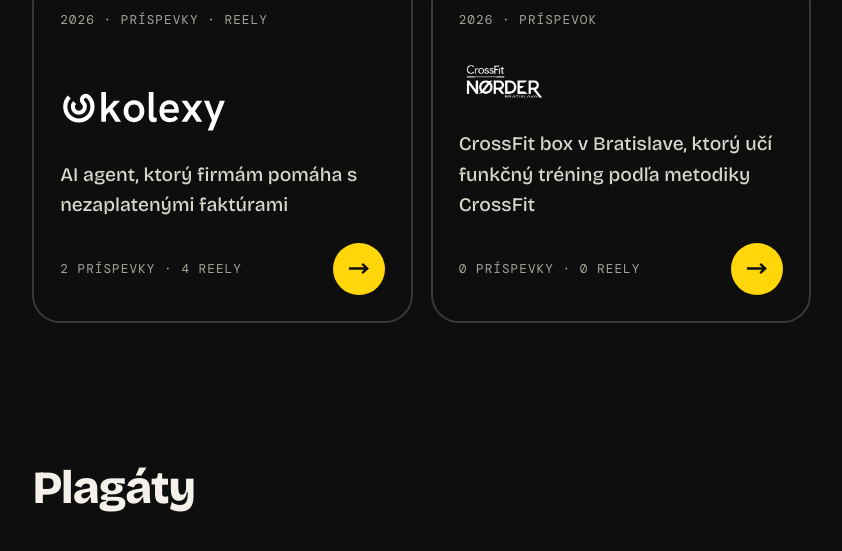
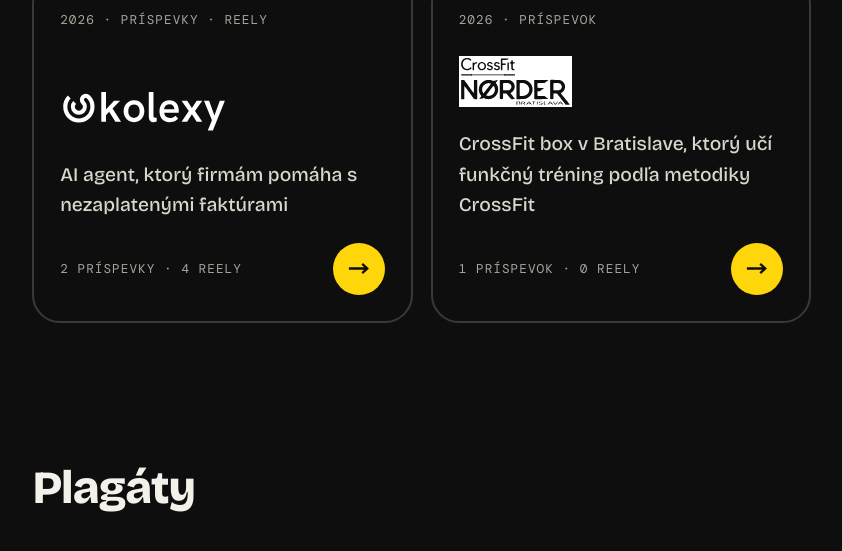
Before and after one commit to jergusino/jergusino.github.io, a Jekyll site: the page built from index.html, in a window 1280 px wide and 900 px high, scrolled down 1014 px, cut to the strip 0-553 px from the top of the window. Shown: the whole strip, without its empty margins (19-861 px from the left). Built offline with Jekyll 4.4.1, drawn with Linux system fonts in a browser that asks for light colours.

Commit message:
Norder: vector logo, one post in counts
Co-Authored-By: Claude Haiku 5.5 <noreply@anthropic.com>
Claude-Session: https://claude.ai/code/session_01QRYSTdbPLw4jXCKR3fgD7C

```diff
--- a/_data/brands.yml
+++ b/_data/brands.yml
@@ -20,7 +20,7 @@
     - { kind: p,    id: Dfc4zn_CBpE }
 - slug: norder
   name: CrossFit NØRDER
-  logo: /assets/img/brands/norder.png
+  logo: /assets/img/brands/norder.svg
   year: 2026
   what: "CrossFit box v Bratislave, ktorý učí funkčný tréning podľa metodiky CrossFit"
   did: [Príspevok]
@@ -29,4 +29,5 @@
   zadanie: "CrossFit NØRDER je CrossFit box v Bratislave. Potrebovali obsah pre svoj Instagram."
   riesenie: "Príspevok pre ich Instagram, v jednom vizuálnom jazyku."
   vysledok: "1 príspevok na @crossfitnorder."
-  posts: []
+  posts:
+    - { kind: p }   # static post, no link yet
```
Also changed, not shown: assets/img/brands/norder.png (deleted), assets/img/brands/norder.svg (added).
